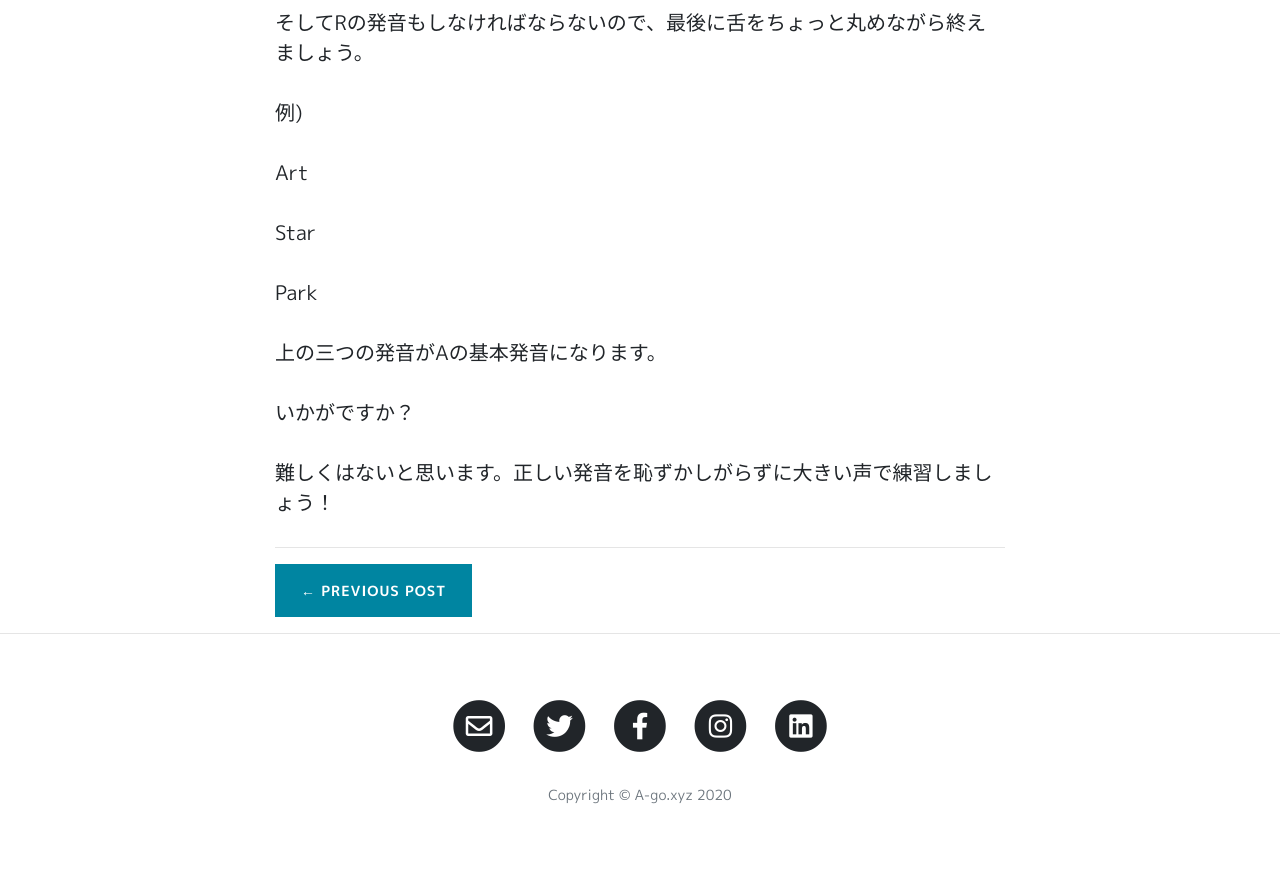
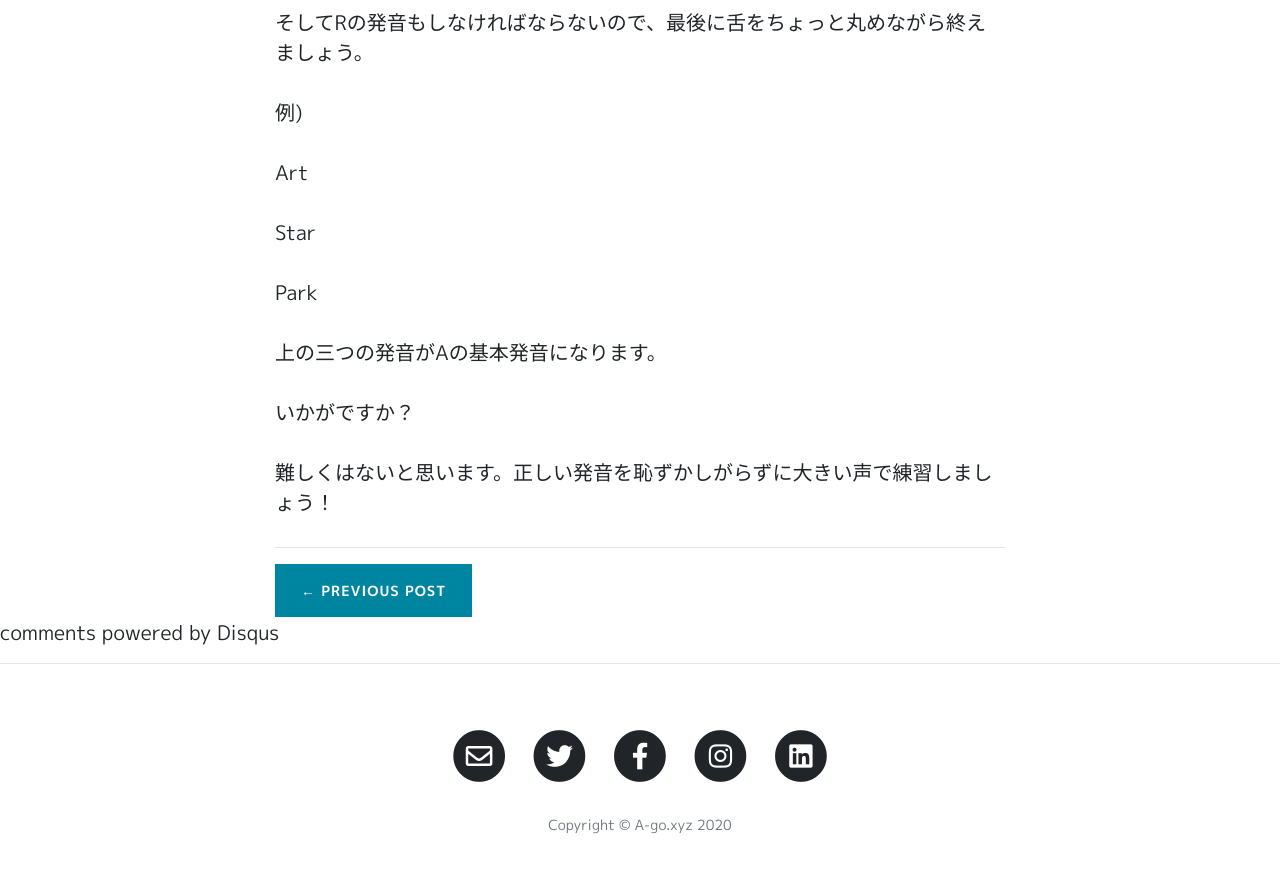
Before and after one commit to A-go-Teacher/a-go, a Jekyll site: the page built from _posts/2020-03-14-a1.md, in a window 1280 px wide and 900 px high, scrolled down 4177 px. Shown: the top 873 px of the window. Built offline with Jekyll 4.4.1, drawn with Linux system fonts in a browser that asks for light colours; comment, search, counter and statistics services are not loaded; some of the changed lines change nothing that is shown.

Commit message:
disqus 추가

```diff
--- a/_config.yml
+++ b/_config.yml
@@ -23,3 +23,8 @@
   - jekyll-feed
   - jekyll-paginate
   - jekyll-sitemap
+
+
+# 블로그 disqus shortname
+disqus:
+  shortname: https-a-go-xyz
--- /dev/null
+++ b/_includes/disqus.html
@@ -0,0 +1,14 @@
+<section class="disqus">
+    <div id="disqus_thread" class="col-lg-8 col-md-10 mx-auto"></div>
+    <script type="text/javascript">
+      var disqus_shortname = "{{ site.disqus.shortname }}";
+      var disqus_identifier = "{{ page.url }}";
+      (function() {
+        var dsq = document.createElement('script'); dsq.type = 'text/javascript'; dsq.async = true;
+        dsq.src = '//' + disqus_shortname + '.disqus.com/embed.js';
+        (document.getElementsByTagName('head')[0] || document.getElementsByTagName('body')[0]).appendChild(dsq);
+      })();
+    </script>
+    <noscript>Please enable JavaScript to view the <a href="http://disqus.com/?ref_noscript">comments powered by Disqus.</a></noscript>
+    <a href="http://disqus.com" class="dsq-brlink">comments powered by <span class="logo-disqus">Disqus</span></a>
+  </section>
--- a/_layouts/post.html
+++ b/_layouts/post.html
@@ -50,3 +50,4 @@
       </div>
     </div>
   </article>
+{% include disqus.html %}
```
